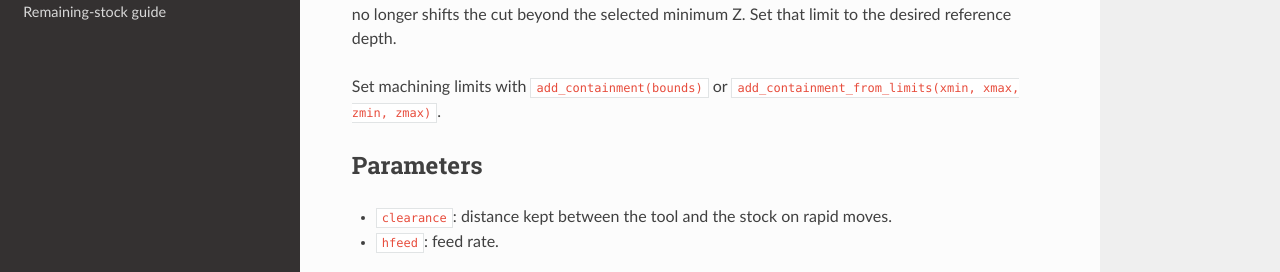
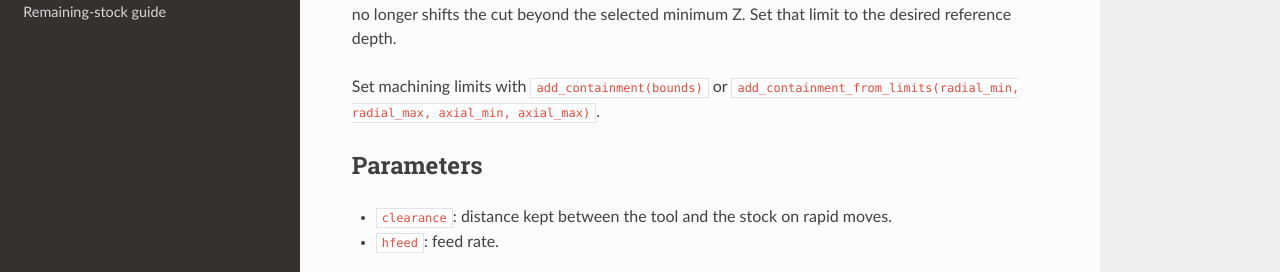
Before and after one commit to dubstar-04/LibLathe, a Sphinx documentation site: the page built from docs/source/pages/operations/partoff.rst, in a window 1280 px wide and 1136 px high. Shown: the part 523-795 px from the top of the window. Built offline with Sphinx 7.4.7 and the Read the Docs theme 3.1.0, drawn with Linux system fonts in a browser that asks for light colours.

Commit message:
Update docs

```diff
--- a/docs/source/pages/operations/partoff.rst
+++ b/docs/source/pages/operations/partoff.rst
@@ -13,7 +13,7 @@ These are tool-reference coordinates: the insert's width no longer shifts the
 cut beyond the selected minimum Z. Set that limit to the desired reference depth.
 
 Set machining limits with ``add_containment(bounds)`` or
-``add_containment_from_limits(xmin, xmax, zmin, zmax)``.
+``add_containment_from_limits(radial_min, radial_max, axial_min, axial_max)``.
 
 Parameters
 ----------
--- a/docs/source/pages/operations/profile.rst
+++ b/docs/source/pages/operations/profile.rst
@@ -8,7 +8,7 @@ the target by ``stock_to_leave``; additional passes are offset further out and
 are cut first.
 
 Set machining limits with ``add_containment(bounds)`` or
-``add_containment_from_limits(xmin, xmax, zmin, zmax)``.
+``add_containment_from_limits(radial_min, radial_max, axial_min, axial_max)``.
 
 Directions
 ----------
--- a/docs/source/pages/operations/rough.rst
+++ b/docs/source/pages/operations/rough.rst
@@ -32,7 +32,7 @@ Rough and Profile remain separate operations, so Rough can leave a finishing
 allowance without coupling roughing to the number or spacing of finish passes.
 
 Set machining limits with ``add_containment(bounds)`` or
-``add_containment_from_limits(xmin, xmax, zmin, zmax)``.
+``add_containment_from_limits(radial_min, radial_max, axial_min, axial_max)``.
 
 Parameters
 ----------
```
